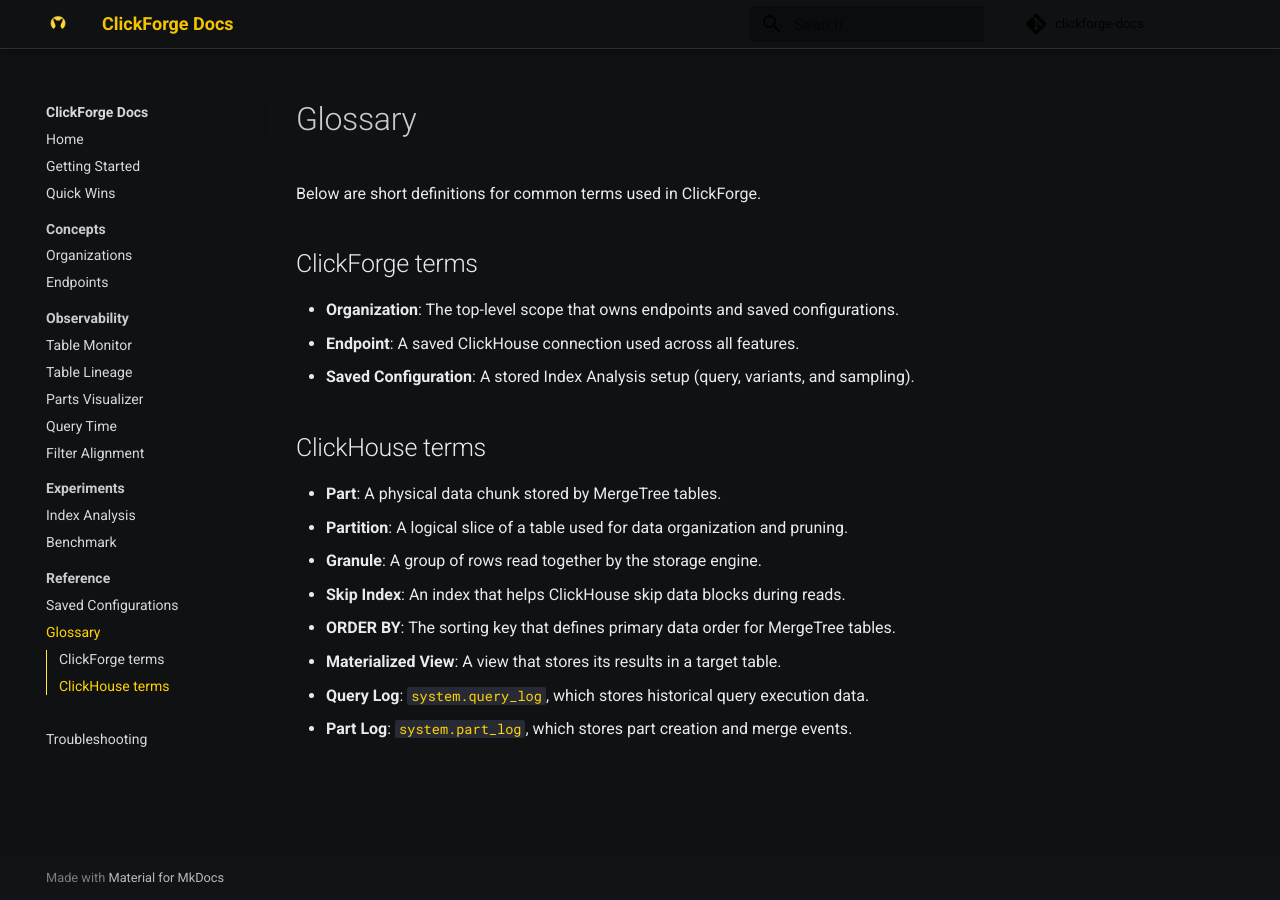
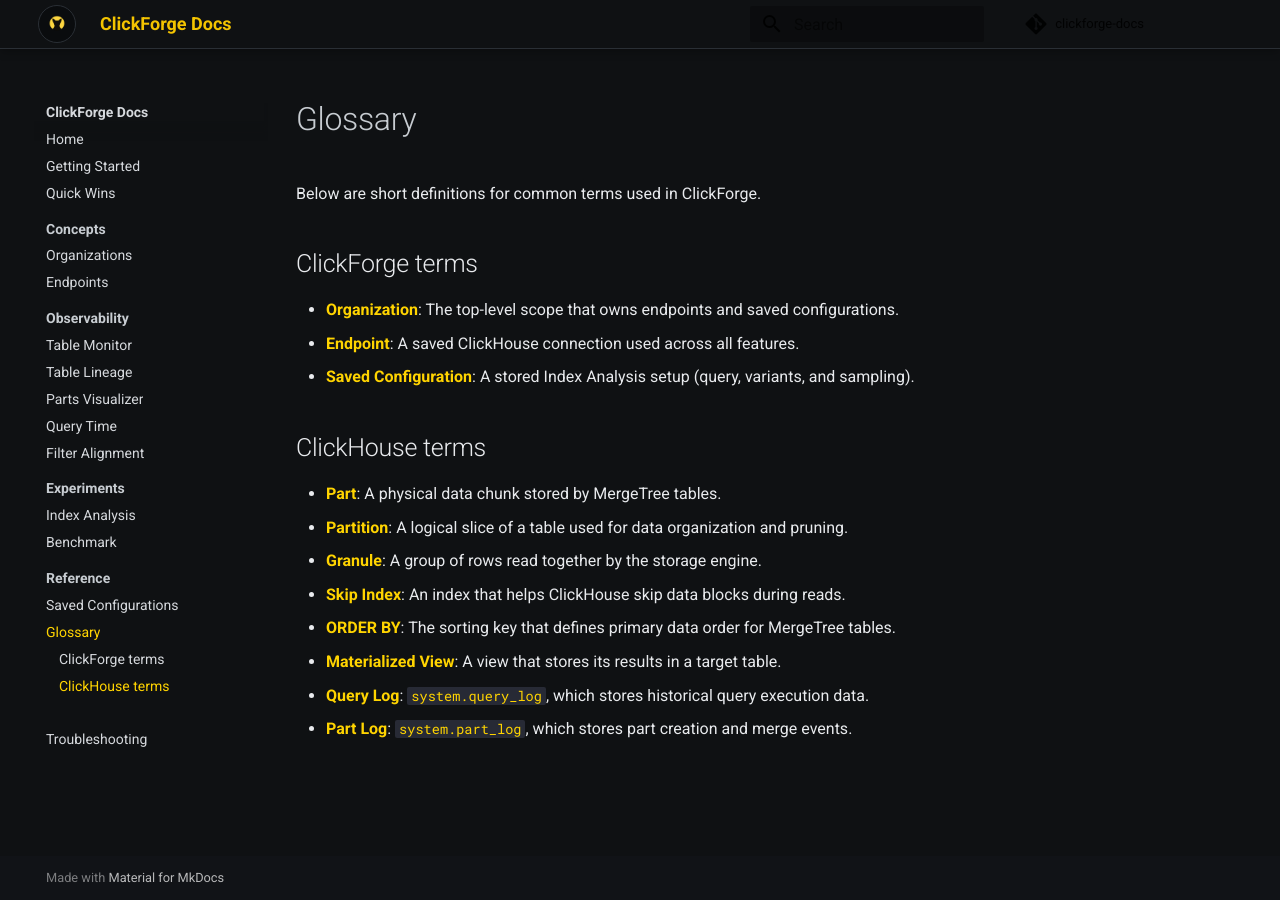
Before and after one commit to ClickForgeCloud/clickforge-docs, an MkDocs documentation site: the page built from docs/glossary.md, in a window 1280 px wide. Built offline with MkDocs 1.6.1 and Material for MkDocs 9.7.7, drawn with Linux system fonts in a browser that asks for light colours; comment, search, counter and statistics services are not loaded.

Commit message:
fix: push

```diff
--- a/docs/glossary.md
+++ b/docs/glossary.md
@@ -4,17 +4,17 @@
 
 ## ClickForge terms
 
-- **Organization**: The top-level scope that owns endpoints and saved configurations.
-- **Endpoint**: A saved ClickHouse connection used across all features.
-- **Saved Configuration**: A stored Index Analysis setup (query, variants, and sampling).
+- <span class="glossary-term">Organization</span>: The top-level scope that owns endpoints and saved configurations.
+- <span class="glossary-term">Endpoint</span>: A saved ClickHouse connection used across all features.
+- <span class="glossary-term">Saved Configuration</span>: A stored Index Analysis setup (query, variants, and sampling).
 
 ## ClickHouse terms
 
-- **Part**: A physical data chunk stored by MergeTree tables.
-- **Partition**: A logical slice of a table used for data organization and pruning.
-- **Granule**: A group of rows read together by the storage engine.
-- **Skip Index**: An index that helps ClickHouse skip data blocks during reads.
-- **ORDER BY**: The sorting key that defines primary data order for MergeTree tables.
-- **Materialized View**: A view that stores its results in a target table.
-- **Query Log**: `system.query_log`, which stores historical query execution data.
-- **Part Log**: `system.part_log`, which stores part creation and merge events.
+- <span class="glossary-term">Part</span>: A physical data chunk stored by MergeTree tables.
+- <span class="glossary-term">Partition</span>: A logical slice of a table used for data organization and pruning.
+- <span class="glossary-term">Granule</span>: A group of rows read together by the storage engine.
+- <span class="glossary-term">Skip Index</span>: An index that helps ClickHouse skip data blocks during reads.
+- <span class="glossary-term">ORDER BY</span>: The sorting key that defines primary data order for MergeTree tables.
+- <span class="glossary-term">Materialized View</span>: A view that stores its results in a target table.
+- <span class="glossary-term">Query Log</span>: `system.query_log`, which stores historical query execution data.
+- <span class="glossary-term">Part Log</span>: `system.part_log`, which stores part creation and merge events.
--- a/docs/stylesheets/extra.css
+++ b/docs/stylesheets/extra.css
@@ -8,6 +8,10 @@
 
 /* Base background + text */
 [data-md-color-scheme="slate"] {
+  --md-primary-fg-color: var(--cf-black);
+  --md-primary-fg-color--light: var(--cf-black-soft);
+  --md-primary-fg-color--dark: #0b0d0f;
+  --md-accent-fg-color: var(--cf-yellow);
   --md-default-bg-color: var(--cf-black);
   --md-default-bg-color--light: var(--cf-black-soft);
   --md-default-bg-color--lighter: #1b2025;
@@ -25,6 +29,39 @@
 
 .md-header__title {
   color: var(--cf-yellow);
+}
+
+.md-header__button,
+.md-header__button:hover {
+  color: var(--cf-yellow);
+}
+
+/* Header logo visibility */
+.md-header__button.md-logo {
+  background-color: #0a0c0e;
+  border: 1px solid var(--cf-border);
+  border-radius: 999px;
+  padding: 6px;
+}
+
+.md-header__button.md-logo img,
+.md-header__button.md-logo svg {
+  border-radius: 999px;
+}
+
+/* Tabs (top nav) */
+.md-tabs {
+  background-color: var(--cf-black);
+  border-bottom: 1px solid var(--cf-border);
+}
+
+.md-tabs__link {
+  color: #d6d9dd;
+}
+
+.md-tabs__link--active,
+.md-tabs__link:hover {
+  color: var(--cf-yellow-strong);
 }
 
 /* Sidebar */
@@ -69,3 +106,9 @@
 .md-typeset table:not([class]) th {
   border-color: var(--cf-border);
 }
+
+/* Glossary terms */
+.md-typeset .glossary-term {
+  color: var(--cf-yellow-strong);
+  font-weight: 700;
+}
```
